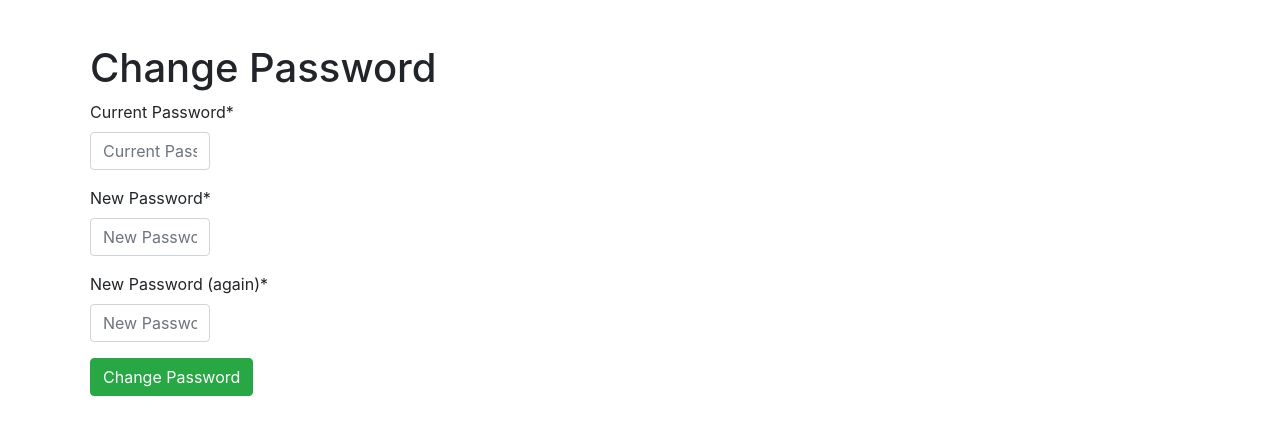
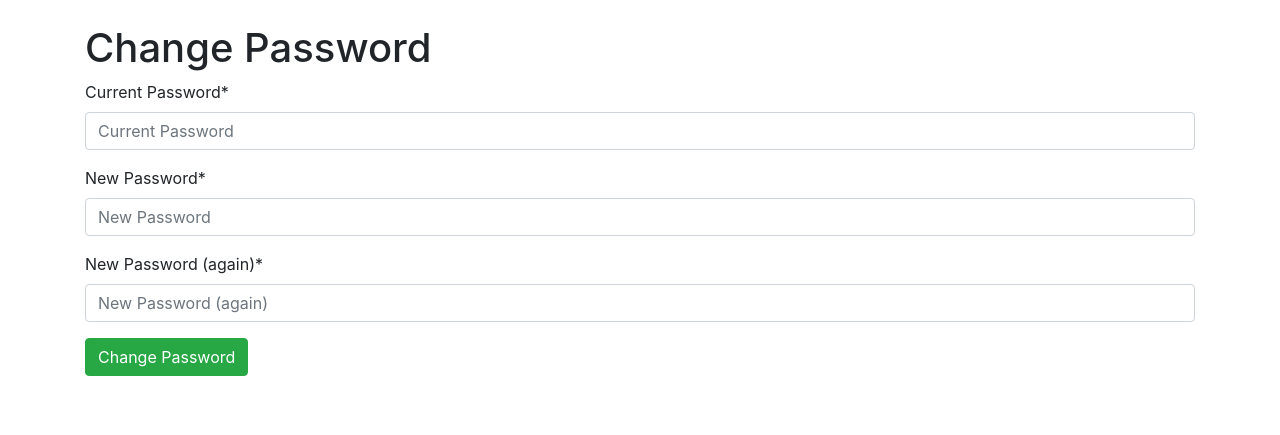
Before and after one commit to dhafinrazaq/Empire_of_Movies-deploy, a Django app: page /accounts/password/ in a window 1280 px wide. Shown: the part 92-527 px from the top of the page. Run offline with Django 3.2, Linux system fonts and the light colour scheme; the visitor is signed in with stand-in values (Sample User, id 1); data that the repository does not hold is empty; parts of the project's set-up code (start-up, migrations or seed data) failed here and were passed over; some libraries are stand-ins or nearby versions.

Commit message:
before pull

```diff
--- a/templates/base.html
+++ b/templates/base.html
@@ -33,10 +33,6 @@
     background: #4285f4;
     color: white;
   }
-
-  .container {padding:20px;}
-  .form-control {width:120px;}
-  .popover {max-width:400px;}
 </style>
 
 
```
